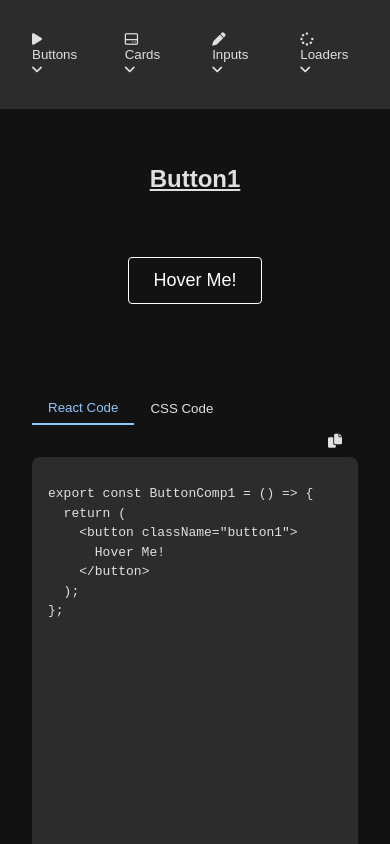
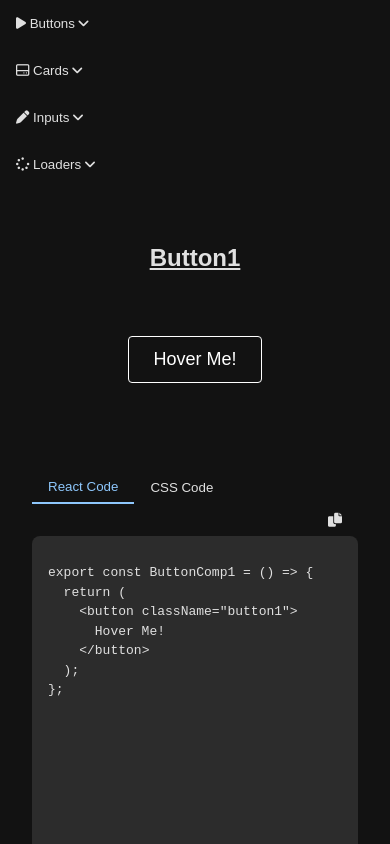
Before and after one commit to BernatDev6/Components_storage_React, a React (Vite) app: page / in a window 390 px wide. Shown: the top 844 px of the page. Built offline with nearby package versions, Linux system fonts and the light colour scheme.

Commit message:
cambios en la estructura principal de la web, no funcionaba bien el responsive. He creado un componente a parte para el aside NavbarComponent. Hay que reestructurar casi todo el css, instalando bootstrap para mayor facilidad en el responsive

```diff
--- a/src/components/ComponentViewer/ComponentViewer.css
+++ b/src/components/ComponentViewer/ComponentViewer.css
@@ -37,7 +37,6 @@
   overflow-y: auto;
   display: flex;
   flex-direction: column;
-  gap: 8px;
 }
 
 .component-item {
@@ -77,10 +76,19 @@
 @media (max-width: 1200px) {
   .viewer-container {
     flex-direction: column;
+    height: 100%;
+  }
+
+  .component-display {
+    flex-direction: column;
   }
 
   .component-list {
     flex-direction: row;
+  }
+
+  .component-result {
+    padding: 40px 0;
   }
 }
 
@@ -92,20 +100,6 @@
   background-color: var(--color-bg-secundary);
   border-radius: var(--border-radius);
   gap: var(--space-large);
-}
-
-@media (max-width: 1000px) {
-  .viewer-container {
-    height: 100%;
-  }
-
-  .component-display {
-    flex-direction: column;
-  }
-
-  .component-result {
-    padding: 40px 0;
-  }
 }
 
 .component-show {
--- a/src/components/ComponentViewer/ComponentViewer.jsx
+++ b/src/components/ComponentViewer/ComponentViewer.jsx
@@ -1,140 +1,90 @@
+// ComponentViewer.jsx
 import React, { useState, useEffect } from 'react';
-import '../ComponentViewer/ComponentViewer.css';
+import { NavbarComponent } from '../NavbarComponente/NavbarComponent';
+import './ComponentViewer.css';
 
 export const ComponentViewer = ({ components }) => {
-  // Inicializamos el primer componente por defecto
   const [activeComponent, setActiveComponent] = useState({});
-  // Estado para las secciones desplegables
-  const [openSections, setOpenSections] = useState(
-    Object.keys(components).reduce((acc, section) => {
-      acc[section] = false;
-      return acc;
-    }, {})
-  );
 
-  const toggleSection = (section) => {
-    setOpenSections((prevSections) => ({
-      ...prevSections,
-      [section]: !prevSections[section],
-    }));
-  };
-
-  // Función para copiar al portapapeles
-  const copyToClipboard = (code) => {
-    navigator.clipboard
-      .writeText(code)
-      .then(() => {
-        alert('Código copiado al portapapeles!'); // Alerta cuando se copie el código
-      })
-      .catch((err) => {
-        console.error('Error al copiar el código: ', err); // Manejo de errores si algo sale mal
-      });
-  };
-
-  // Efecto para seleccionar el primer componente por defecto
   useEffect(() => {
     const firstComponent = Object.values(components)
-      .flatMap((section) => section.items) // Accedemos a los items de cada sección
-      .find((comp) => comp); // Tomamos el primer componente
+      .flatMap((section) => section.items)
+      .find((comp) => comp);
     if (firstComponent) {
       setActiveComponent(firstComponent);
     }
   }, [components]);
 
+  const copyToClipboard = (code) => {
+    navigator.clipboard
+      .writeText(code)
+      .then(() => alert('Código copiado al portapapeles!'))
+      .catch((err) => console.error('Error al copiar el código: ', err));
+  };
+
   return (
     <div className="viewer-container">
-      {/* Lista de componentes - Un botón por cada componente */}
-      <aside className="component-list">
-        {/* Recorremos todas las secciones */}
-        {Object.keys(components).map((section) => (
-          <div key={section} className="section">
-            <button
-              className="aside-section-title"
-              onClick={() => toggleSection(section)}
-            >
-              {/* Mostramos el ícono y el nombre de la sección */}
-              <i className={components[section].icon}></i> <span>{section}</span> <i className="fa-solid fa-angle-down"></i>
-            </button>
+      {/* Aside separado en su propio componente */}
+      <NavbarComponent
+        components={components}
+        activeComponent={activeComponent}
+        setActiveComponent={setActiveComponent}
+      />
 
-            {/* Si la sección está abierta, mostramos los componentes */}
-            {openSections[section] && (
-              <div className="component-items">
-                {components[section].items.map((comp, index) => (
-                  <button
-                    key={index}
-                    className={`component-item ${
-                      activeComponent.name === comp.name ? 'active' : ''
-                    }`}
-                    onClick={() => setActiveComponent(comp)}
-                  >
-                    {comp.name}
-                  </button>
-                ))}
-              </div>
-            )}
-          </div>
-        ))}
-      </aside>
-
-      {/* Vista del componente seleccionado */}
       <div className="component-display">
-        <div className='component-show'>
-          <h2>{activeComponent.name}</h2> {/* Muestra el nombre del componente activo */}
-          <div className="component-result">
-            {activeComponent.component} {/* Muestra el componente en sí (su JSX renderizado) */}
-          </div>
+        <div className="component-show">
+          <h2>{activeComponent.name}</h2>
+          <div className="component-result">{activeComponent.component}</div>
         </div>
 
-        {/* Pestañas para mostrar el código del componente */}
         <div className="code-tabs">
           <div className="tabs">
-            {/* Pestaña React */}
             <button
               className={`tab ${activeComponent.activeTab === 'jsx' ? 'active' : ''}`}
-              onClick={() => setActiveComponent({ ...activeComponent, activeTab: 'jsx' })}  // Cambiar a la pestaña React
+              onClick={() =>
+                setActiveComponent({ ...activeComponent, activeTab: 'jsx' })
+              }
             >
               React Code
             </button>
-
-            {/* Pestaña CSS */}
             <button
               className={`tab ${activeComponent.activeTab === 'css' ? 'active' : ''}`}
-              onClick={() => setActiveComponent({ ...activeComponent, activeTab: 'css' })}  // Cambiar a la pestaña CSS
+              onClick={() =>
+                setActiveComponent({ ...activeComponent, activeTab: 'css' })
+              }
             >
               CSS Code
             </button>
           </div>
-
-          {/* Contenido de la pestaña activa */}
           <div className="tab-content">
-            {/* Botón para copiar el código */}
             <button
               className="copy-btn"
-              onClick={() => copyToClipboard(activeComponent.activeTab === 'jsx' ? activeComponent.jsxCode : activeComponent.cssCode)}
+              onClick={() =>
+                copyToClipboard(
+                  activeComponent.activeTab === 'jsx'
+                    ? activeComponent.jsxCode
+                    : activeComponent.cssCode
+                )
+              }
             >
               <i className="fa-solid fa-copy"></i>
             </button>
-            <div
-              onClick={() => copyToClipboard(activeComponent.activeTab === 'jsx' ? activeComponent.jsxCode : activeComponent.cssCode)}
-              className='pre-content'
+            <div className="pre-content"
+              onClick={() =>
+                copyToClipboard(
+                  activeComponent.activeTab === 'jsx'
+                    ? activeComponent.jsxCode
+                    : activeComponent.cssCode
+                )
+              }
             >
-              {activeComponent.activeTab === 'jsx' ? (
-                <>
-                  <pre>
-                    {activeComponent.jsxCode} {/* Muestra el código JSX en un formato preformateado */}
-                  </pre>
-                  <div className='copy-overlay'>Copy</div> {/* Capa de 'Copy' */}
-                </>
-              ) : (
-                <>
-                  <pre>
-                    {activeComponent.cssCode} {/* Muestra el código CSS en un formato preformateado */}
-                  </pre>
-                  <div className='copy-overlay'>Copy</div> {/* Capa de 'Copy' */}
-                </>
-              )}
+              <div className="copy-overlay">Copy</div>
+              <pre>
+                {activeComponent.activeTab === 'jsx'
+                  ? activeComponent.jsxCode
+                  : activeComponent.cssCode}
+              </pre>
             </div>
-
           </div>
         </div>
       </div>
--- /dev/null
+++ b/src/components/NavbarComponente/NavbarComponent.jsx
@@ -0,0 +1,49 @@
+// ComponentSidebar.jsx
+import React from 'react';
+import './NavbarComponent.css';
+
+export const NavbarComponent = ({ components, activeComponent, setActiveComponent }) => {
+    const [openSections, setOpenSections] = React.useState(
+        Object.keys(components).reduce((acc, section) => {
+            acc[section] = false;
+            return acc;
+        }, {})
+    );
+
+    const toggleSection = (section) => {
+        setOpenSections((prevSections) => ({
+            ...prevSections,
+            [section]: !prevSections[section],
+        }));
+    };
+
+    return (
+        <aside className="component-sidebar">
+            {Object.keys(components).map((section) => (
+                <div key={section} className="section">
+                    <button
+                        className="aside-section-title"
+                        onClick={() => toggleSection(section)}
+                    >
+                        <i className={components[section].icon}></i> <span>{section}</span>{' '}
+                        <i className="fa-solid fa-angle-down"></i>
+                    </button>
+                    {openSections[section] && (
+                        <div className="component-items">
+                            {components[section].items.map((comp, index) => (
+                                <button
+                                    key={index}
+                                    className={`component-item ${activeComponent.name === comp.name ? 'active' : ''
+                                        }`}
+                                    onClick={() => setActiveComponent(comp)}
+                                >
+                                    {comp.name}
+                                </button>
+                            ))}
+                        </div>
+                    )}
+                </div>
+            ))}
+        </aside>
+    );
+};
--- a/src/index.css
+++ b/src/index.css
@@ -10,7 +10,7 @@ body {
   line-height: 1.5;
 }
 
-@media (max-width: 1000px) {
+@media (max-width: 1200px) {
   body {
     height: 100%;
   }
```
Also changed, not shown: src/components/NavbarComponente/NavbarComponent.css (added).
